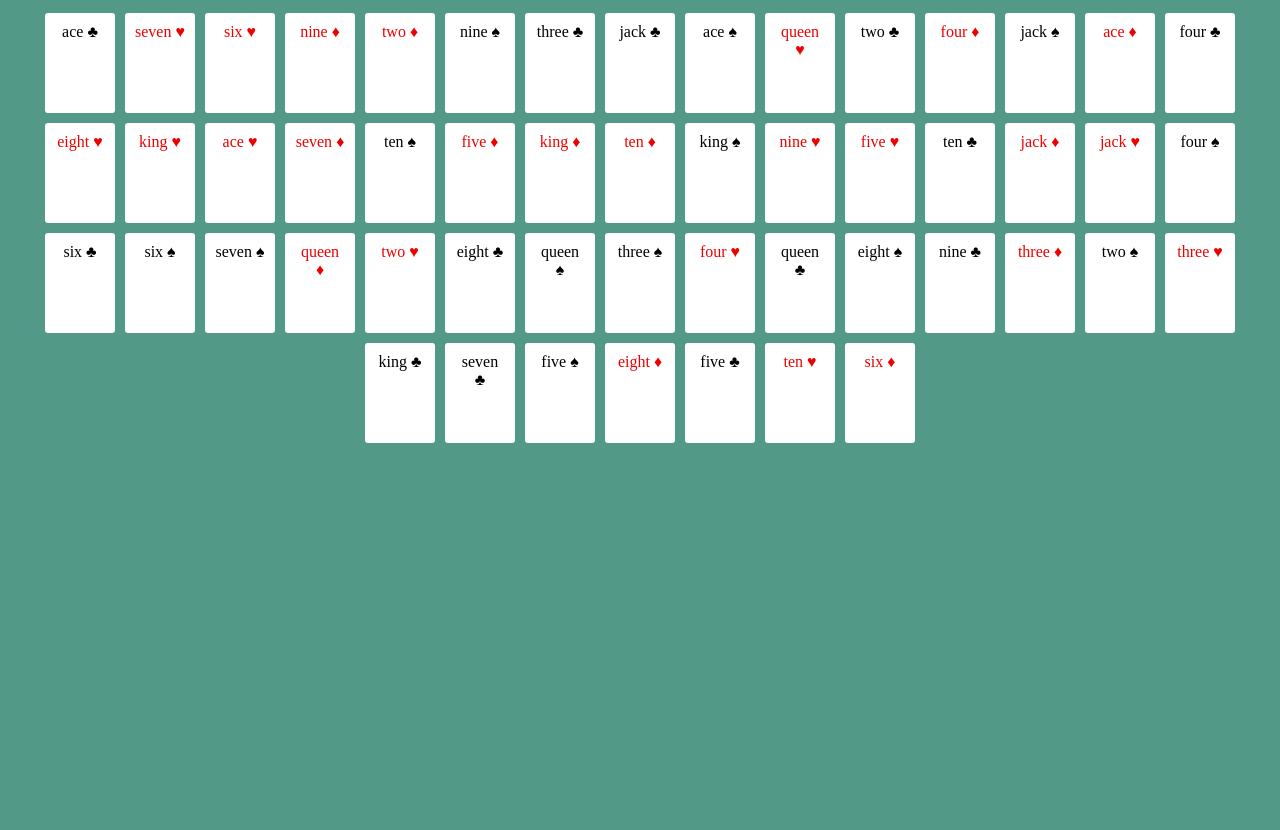
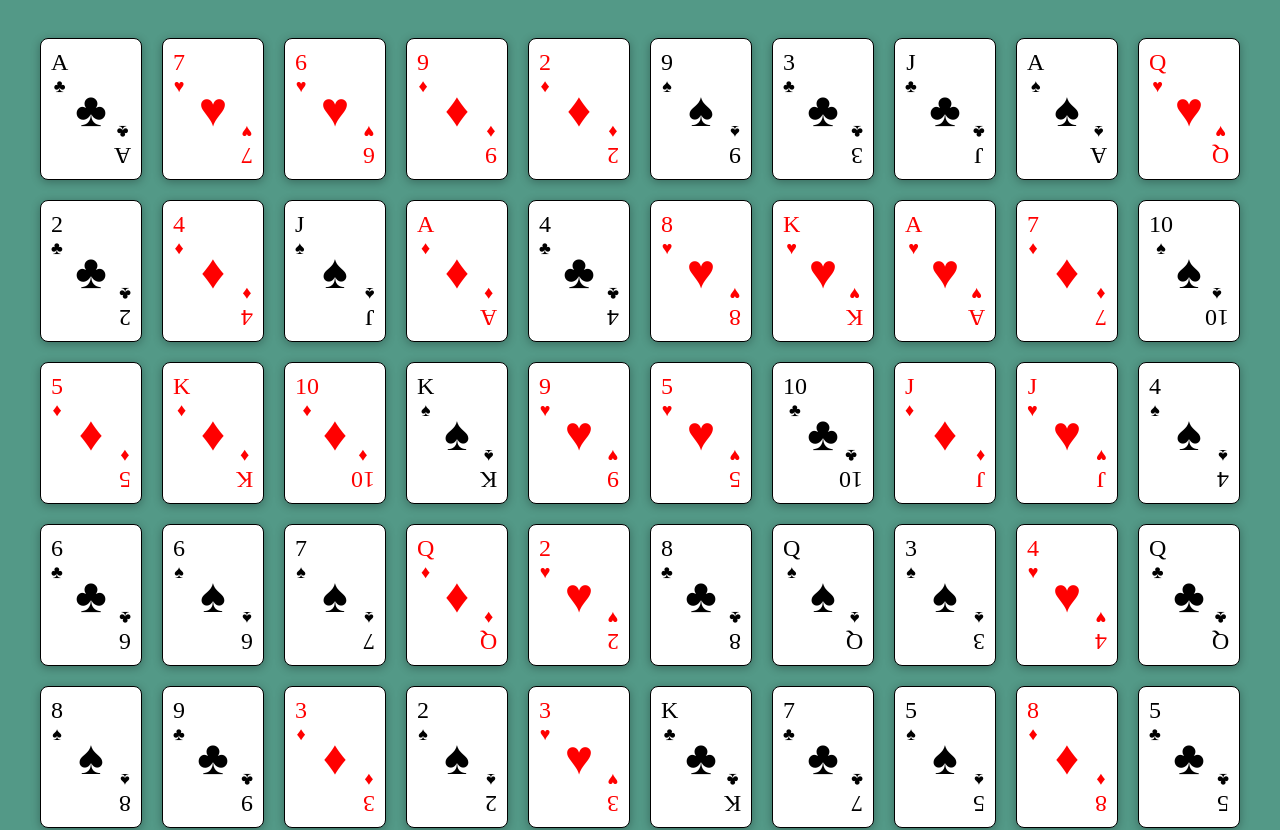
Before and after one commit to NellyBoi18/Deckd-Out, a React (Create React App) app in the folder cardgamehubfrontend/: page /carddeck in a window 1280 px wide. Shown: the top 830 px of the page. Before the commit the page ends 800 px from the top, so only its background shows below. Built offline with nearby package versions, Linux system fonts and the light colour scheme.

Commit message:
added the card deck

```diff
--- a/cardgamehubfrontend/src/component/main-screen/CardDeck.js
+++ b/cardgamehubfrontend/src/component/main-screen/CardDeck.js
@@ -1,7 +1,7 @@
 import React, { useState } from 'react';
 
 const CardDeck = () => {
-    const RANKS = ["ace", "two", "three", "four", "five", "six", "seven", "eight", "nine", "ten", "jack", "queen", "king"];
+    const RANKS = ["A", "2", "3", "4", "5", "6", "7", "8", "9", "10", "J", "Q", "K"];
     const SUITS = ["diamonds", "clubs", "hearts", "spades"];
     const DECK_SIZE = RANKS.length * SUITS.length;
 
@@ -37,19 +37,34 @@ const CardDeck = () => {
     };
 
     return (
-        <div style={{ display: 'flex', flexWrap: 'wrap', justifyContent: 'center' }}>
+        <div style={{ display: 'flex', flexWrap: 'wrap', justifyContent: 'center', padding: '20px' }}>
             {cards.map((card, index) => (
-                <div key={index} className={`card ${card.suit}`} style={{
-                    height: "80px",
-                    width: "50px",
-                    padding: "10px",
-                    margin: "5px",
-                    display: "inline-block",
-                    background: "#ffffff",
-                    borderRadius: "3px",
-                    color: card.suit === 'diamonds' || card.suit === 'hearts' ? '#ed0000' : '#000000'
+                <div key={index} style={{
+                    height: "140px",
+                    width: "100px",
+                    margin: "10px",
+                    display: "flex",
+                    flexDirection: "column",
+                    justifyContent: "center", // Align items vertically centered
+                    alignItems: "center", // Align items horizontally centered
+                    background: "#fff",
+                    border: "1px solid #000",
+                    borderRadius: "8px",
+                    boxShadow: "0 2px 10px rgba(0,0,0,0.3)",
+                    color: card.suit === 'diamonds' || card.suit === 'hearts' ? 'red' : 'black',
+                    fontFamily: "'Times New Roman', serif",
+                    position: 'relative',
+                    fontSize: '18px',
                 }}>
-                    <span className="rank">{card.rank}</span> <span className="suit">{getSuitSymbol(card.suit)}</span>
+                    <div style={{ position: 'absolute', top: '10px', left: '10px' }}>
+                        <div style={{ fontSize: '24px' }}>{card.rank}</div>
+                        <div style={{ fontSize: '18px' }}>{getSuitSymbol(card.suit)}</div>
+                    </div>
+                    <div style={{ fontSize: '48px' }}>{getSuitSymbol(card.suit)}</div> {/* Increased size for center symbol */}
+                    <div style={{ position: 'absolute', bottom: '10px', right: '10px', transform: 'rotate(180deg)' }}>
+                        <div style={{ fontSize: '24px' }}>{card.rank}</div>
+                        <div style={{ fontSize: '18px' }}>{getSuitSymbol(card.suit)}</div>
+                    </div>
                 </div>
             ))}
         </div>
```
